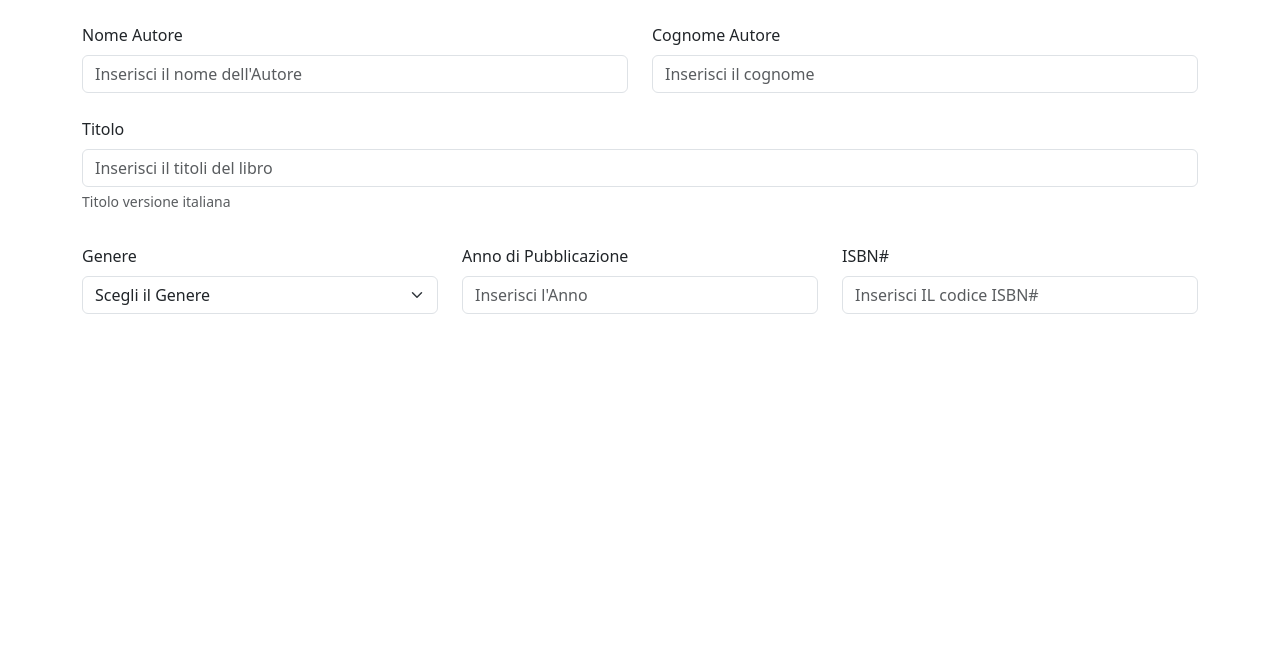
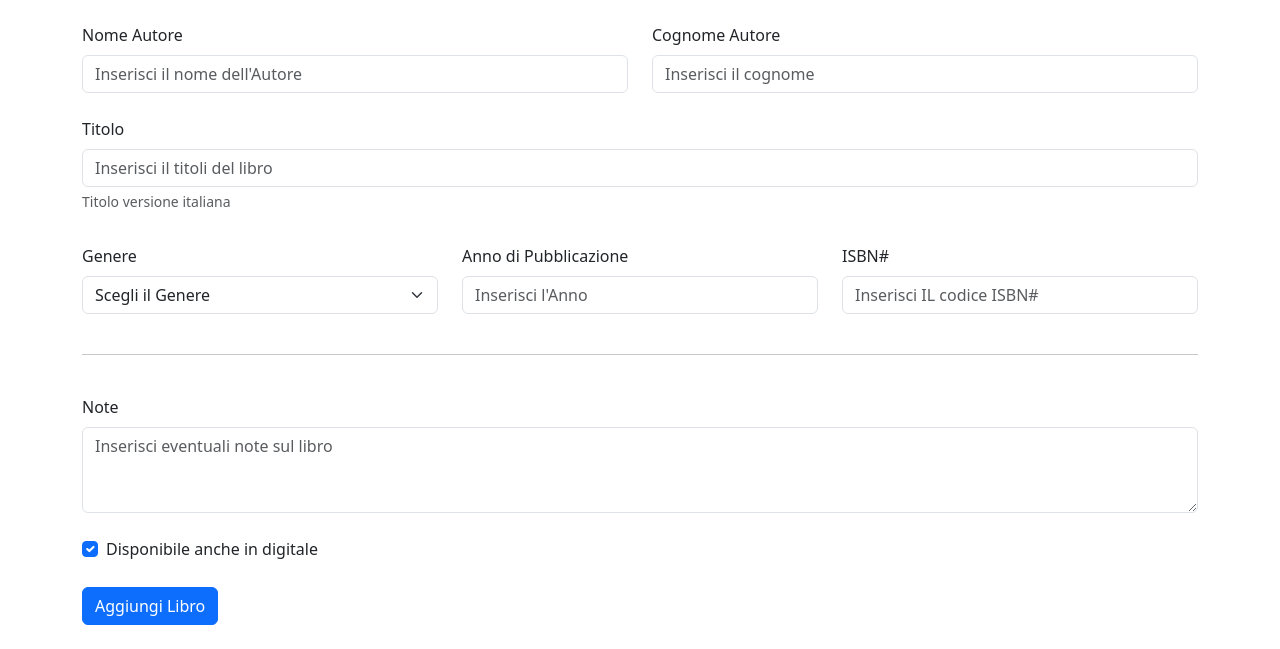
Before and after one commit to Pierpaolo-99/html-css-bootstrap-dashboard, a plain HTML site: page index-2.html in a window 1280 px wide. Shown: the part 165-814 px from the top of the page. Drawn offline with nearby package versions, Linux system fonts and the light colour scheme.

Commit message:
add check and button

```diff
--- a/index-2.html
+++ b/index-2.html
@@ -83,7 +83,22 @@
                     <label for="inputname" class="form-label">ISBN#</label>
                     <input class="form-control" type="text" placeholder="Inserisci IL codice ISBN#">
                 </div>
-                <div class="col-lg-12"></div>
+                <div class="col-lg-12">
+                    <hr>
+                </div>
+                <div class="col-lg-12">
+                    <label for="exampleFormControlTextarea1" class="form-label">Note</label>
+                    <textarea class="form-control" id="exampleFormControlTextarea1" rows="3" placeholder="Inserisci eventuali note sul libro"></textarea>
+                </div>
+                <div class="col-lg-12">
+                    <div class="form-check">
+                        <input class="form-check-input" type="checkbox" value="" id="flexCheckChecked" checked>
+                        <label class="form-check-label" for="flexCheckChecked">
+                          Disponibile anche in digitale
+                        </label>
+                    </div>
+                    <button type="button" class="btn btn-primary my-4">Aggiungi Libro</button>
+                </div>
             </div>
         </div>
 
```
Also changed, not shown: index.html (+1 -1 lines).
